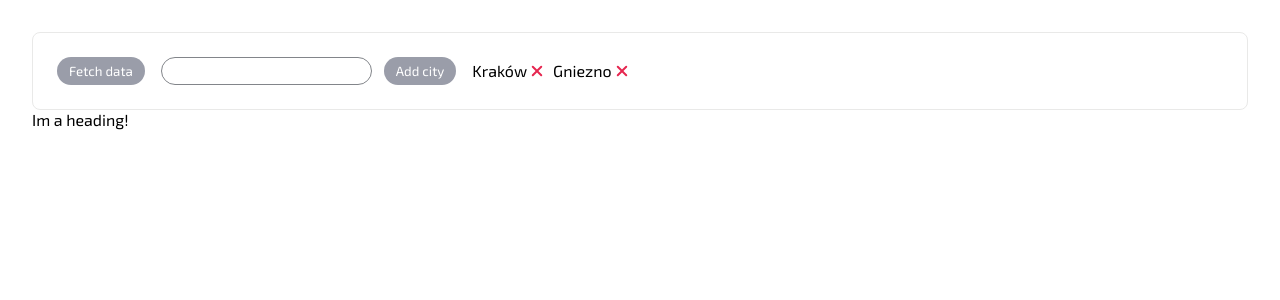
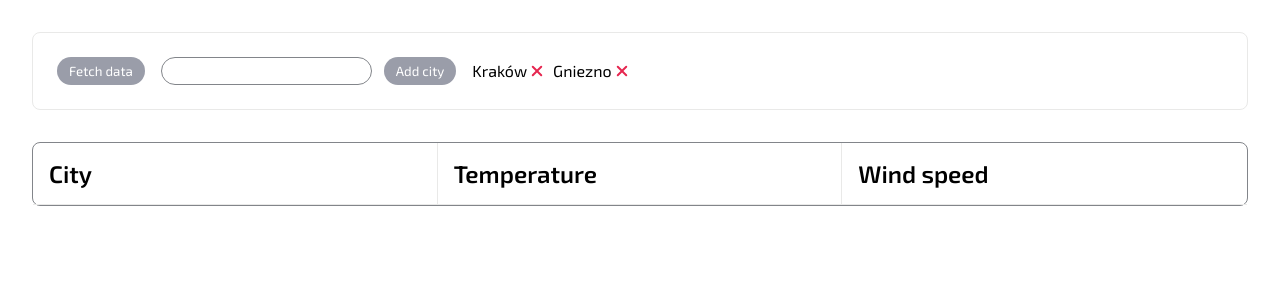
Before and after one commit to RubyWave/own-weather-ranking, a React app: page / in a window 1280 px wide. Shown: the top 300 px of the page. Built offline with nearby package versions, Linux system fonts and the light colour scheme.

Commit message:
added basic styles for weathers table

```diff
--- a/src/js/elements/WeatherRow.jsx
+++ b/src/js/elements/WeatherRow.jsx
@@ -1,8 +1,9 @@
-export default function WeatherRow({ name, temperature }) {
+export default function WeatherRow({ name, temperature, windSpeed }) {
 	return (
-		<li className="weather-row">
+		<div className="tab-row weather-row">
 			<span className="weather-row__name">{name} </span>
 			<span className="weather-row__temperature">{temperature} </span>
-		</li>
+			<span className="weather-row__wind-speed">{windSpeed} </span>
+		</div>
 	);
 }
--- a/src/js/elements/WeathersTable.jsx
+++ b/src/js/elements/WeathersTable.jsx
@@ -8,15 +8,14 @@ export default function WeathersTable() {
 	return (
 		<div className="weathers-table">
 			<WeathersTableHeadings />
-			<ul>
 			{weathersList.map((weather) => (
 				<WeatherRow
 					key={weather.id}
 					name={weather.name}
 					temperature={weather.temperature}
+					windSpeed={weather.windSpeed}
 				/>
 			))}
-			</ul>
 		</div>
 	);
 }
--- a/src/js/elements/WeathersTableHeadings.jsx
+++ b/src/js/elements/WeathersTableHeadings.jsx
@@ -1,3 +1,13 @@
 export default function WeathersTableHeadings() {
-	return <div className="weathers-table-heading">Im a heading!</div>;
+	return (
+		<div className="tab-row weathers-table-heading">
+			<div className="weathers-table-heading__name-column">City</div>
+			<div className="weathers-table-heading__temperature-column">
+				Temperature
+			</div>
+			<div className="weathers-table-heading__wind-speed-column">
+				Wind speed
+			</div>
+		</div>
+	);
 }
--- /dev/null
+++ b/src/scss/components/table.scss
@@ -0,0 +1,32 @@
+.weathers-table {
+    border: 1px solid $dark-border-color;
+    border-radius: .5rem;
+    margin-top: 2rem;
+    .tab-row {
+        display: grid;
+        grid-template-columns: repeat(3, minmax(0, 1fr));
+        &>* {
+            padding: 1rem;
+            &:not(:last-child) {
+                border-right: 1px solid $border-color;
+
+            }
+        }
+    }
+}
+.weathers-table-heading {
+    font-size: 1.5rem;
+    font-weight: 600;
+    &>* {
+        border-bottom: 1px solid $border-color;
+        cursor: pointer;
+    }
+}
+.weather-row {
+    &:not(:last-child) {
+        border-bottom: 1px solid $border-color;
+
+
+    }
+
+}
--- a/src/scss/main.scss
+++ b/src/scss/main.scss
@@ -4,4 +4,5 @@
 @import "app";
 @import "button";
 
-@import "top-bar";
+@import "./components/table.scss";
+@import "./components/top-bar.scss";
```
Also changed, not shown: src/scss/components/top-bar.scss (renamed from src/scss/top-bar.scss). Lines whose indentation alone changed are shown as unchanged.
